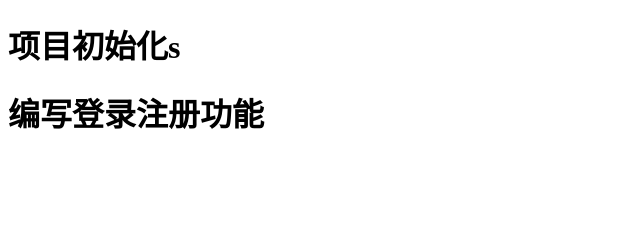
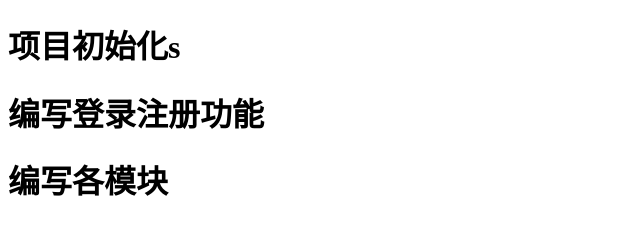
Before and after one commit to luomaoer/vue_resoure, a plain HTML site: page index.html in a window 1280 px wide. Shown: the whole page, without its empty margins (0-640 px from the left). Drawn offline with Linux system fonts and the light colour scheme.

Commit message:
编写模块

```diff
--- a/index.html
+++ b/index.html
@@ -9,5 +9,6 @@
 <body>
         <h1>项目初始化s</h1>
         <h1>编写登录注册功能</h1>
+        <h1>编写各模块</h1>
 </body>
 </html>
```
